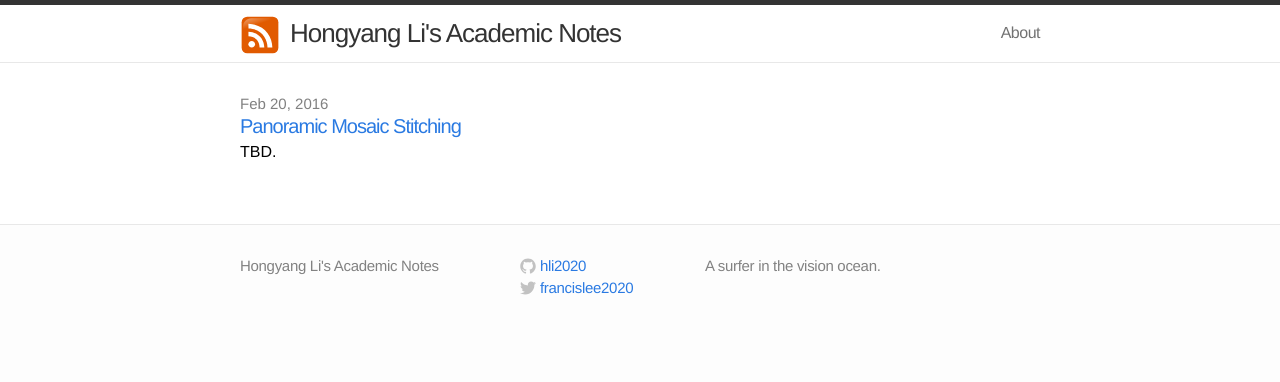
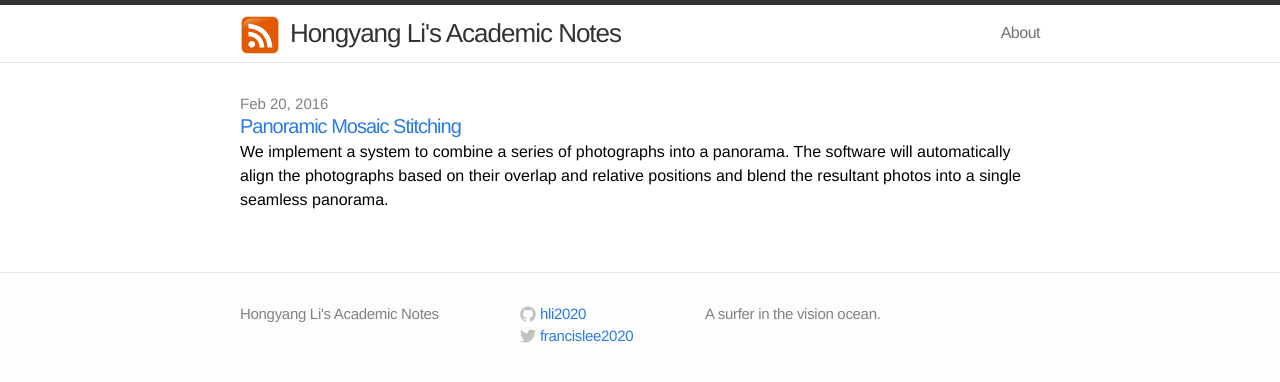
Before and after one commit to hli2020/hli2020.github.io, a Jekyll site: the page built from index.html, in a window 1280 px wide. Shown: the top 382 px of the page. Built offline with Jekyll 4.4.1, drawn with Linux system fonts in a browser that asks for light colours.

Commit message:
final init

```diff
--- a/_posts/2016-02-20-pano.markdown
+++ b/_posts/2016-02-20-pano.markdown
@@ -2,7 +2,7 @@
 layout: post
 comments: true
 title:  "Panoramic Mosaic Stitching"
-excerpt: "TBD."
+excerpt: "We implement a system to combine a series of photographs into a panorama. The software will automatically align the photographs based on their overlap and relative positions and blend the resultant photos into a single seamless panorama."
 date:   2016-02-20 12:00:00
 mathjax: true
 ---
```
